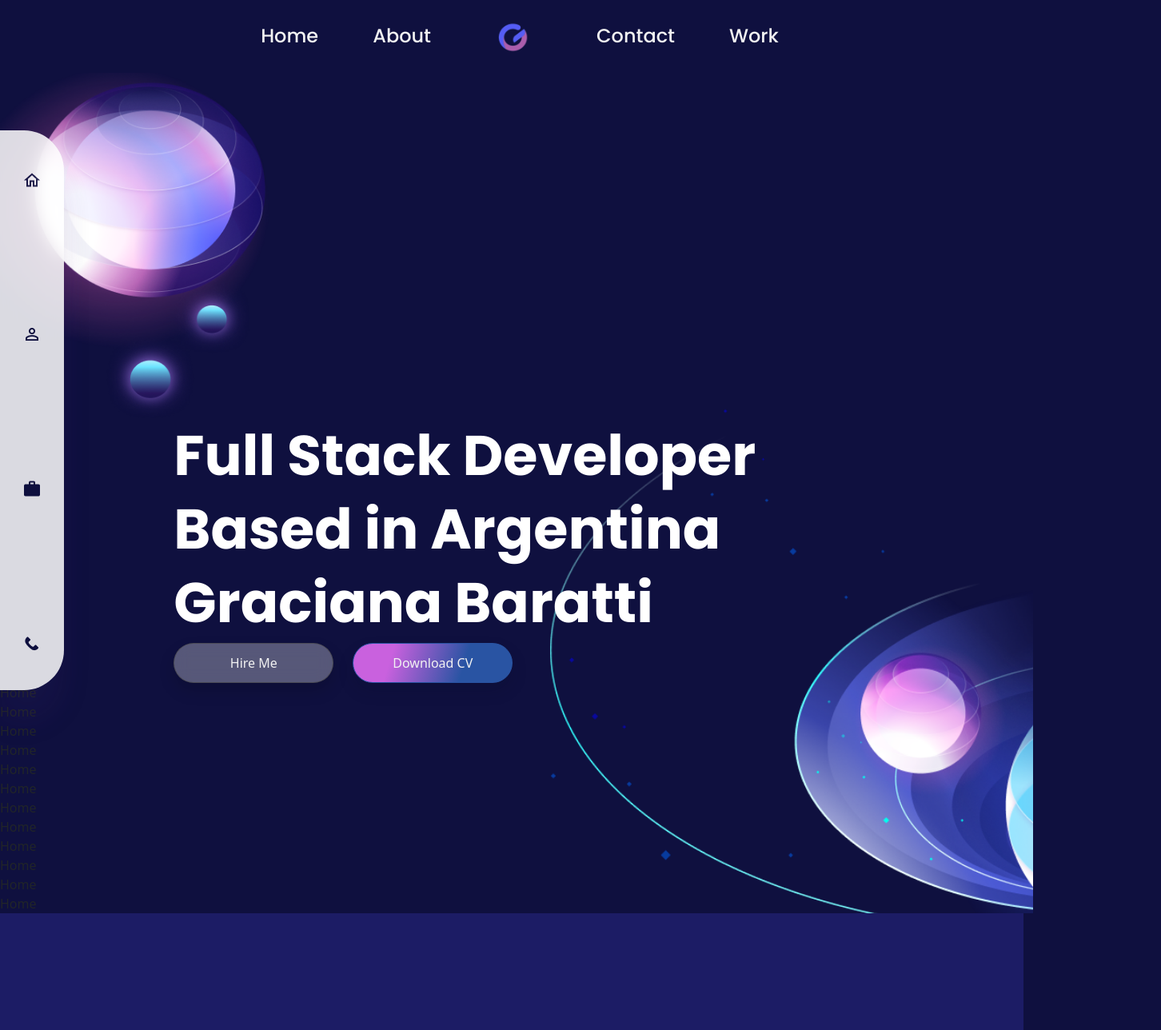
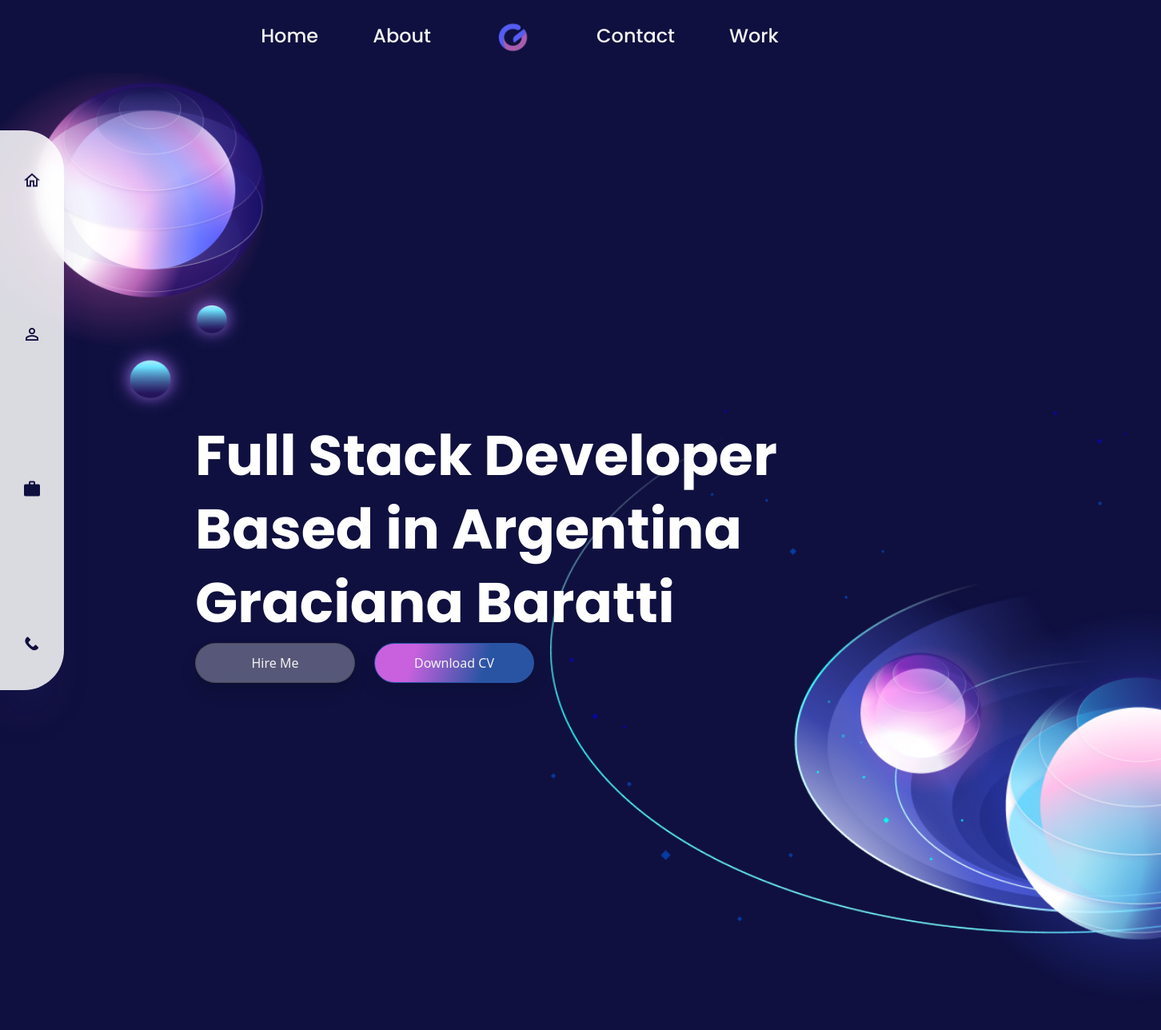
Before and after one commit to ColoradaGreis/mirepository, a React (Create React App) app: page / in a window 1280 px wide. Shown: the top 1288 px of the page at 80% size, 1452 px wide, since content can reach past the window. Built offline with nearby package versions, Linux system fonts and the light colour scheme.

Commit message:
arreglo css

```diff
--- a/src/pages/Home/Components/AboutHome/AboutHome.jsx
+++ b/src/pages/Home/Components/AboutHome/AboutHome.jsx
@@ -1,8 +1,9 @@
 import React from 'react'
+import s from './AboutHome.module.css'
 
 function AboutHome () {
   return (
-    <div>
+    <div className={s.about}>
 
       <div>Home</div>
       <div>Home</div>
--- a/src/pages/Home/Components/AboutHome/AboutHome.module.css
+++ b/src/pages/Home/Components/AboutHome/AboutHome.module.css
@@ -0,0 +1,4 @@
+.about{
+ width: 1440px;
+ height: 1024px;
+}
--- a/src/pages/Home/Home.jsx
+++ b/src/pages/Home/Home.jsx
@@ -12,19 +12,21 @@ function Home () {
           <div className=''>
             <NavIzq/>
           </div>
-      <div className={`row ${s.hire}`} >
-        <div className='col-12 h-max'>
+      <div className={`row align-content-start ${s.hire}`} >
+        <div className='col-12 h-25'>
           <img className={s.top} src={top} alt='top' />
         </div>
-          <div className='col-2 h-max'>
+          <div className='col-2'>
 
           </div>
-          <div className={'col-10 h-max '}>
+          <div className={'col-10'}>
             <HireMe />
           </div>
 
+      </div>
+      <div className='row'>
+
           <div className={'col-12 h-max '}>
-
           <AboutHome/>
           </div >
       </div>
--- a/src/pages/Home/Home.module.css
+++ b/src/pages/Home/Home.module.css
@@ -20,4 +20,5 @@
     /* background-position: end; */
     background-repeat: no-repeat;
     background-size: 1000px;
+    min-height: 1200px;
 }
```
